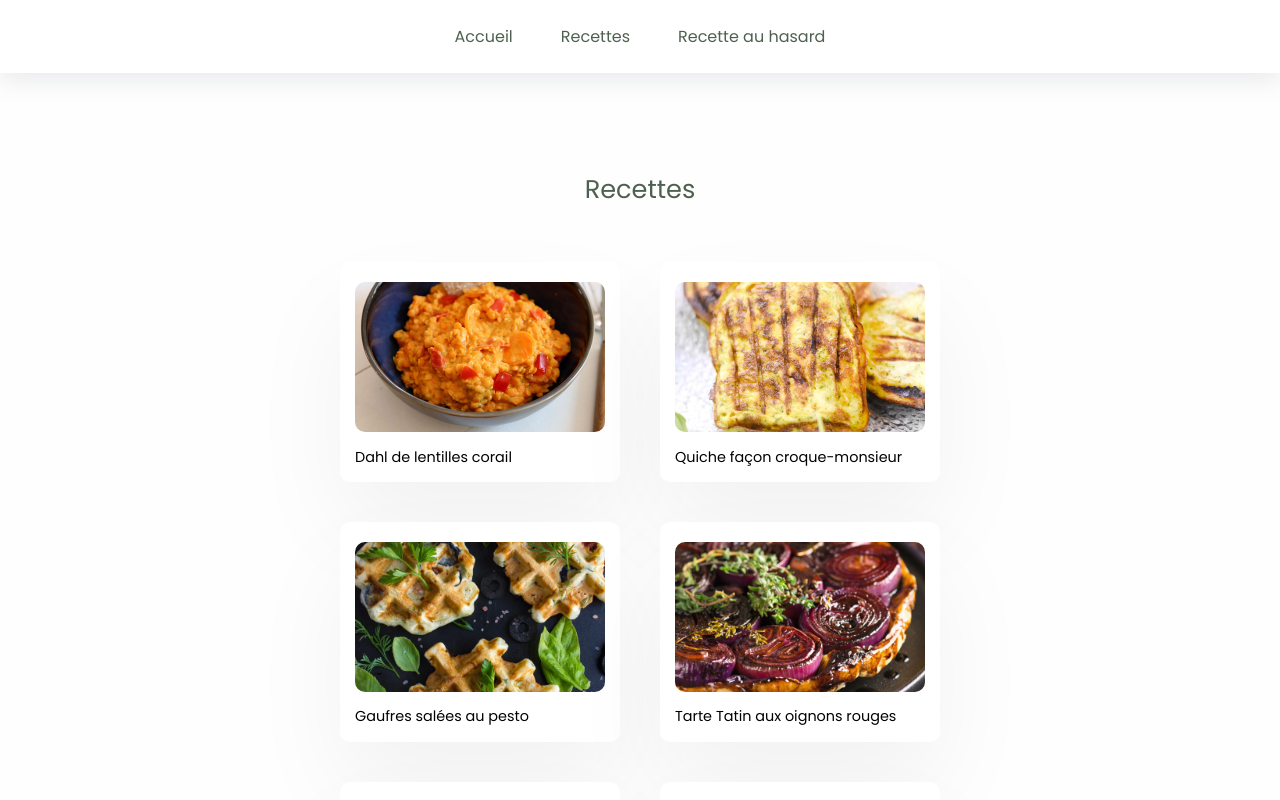
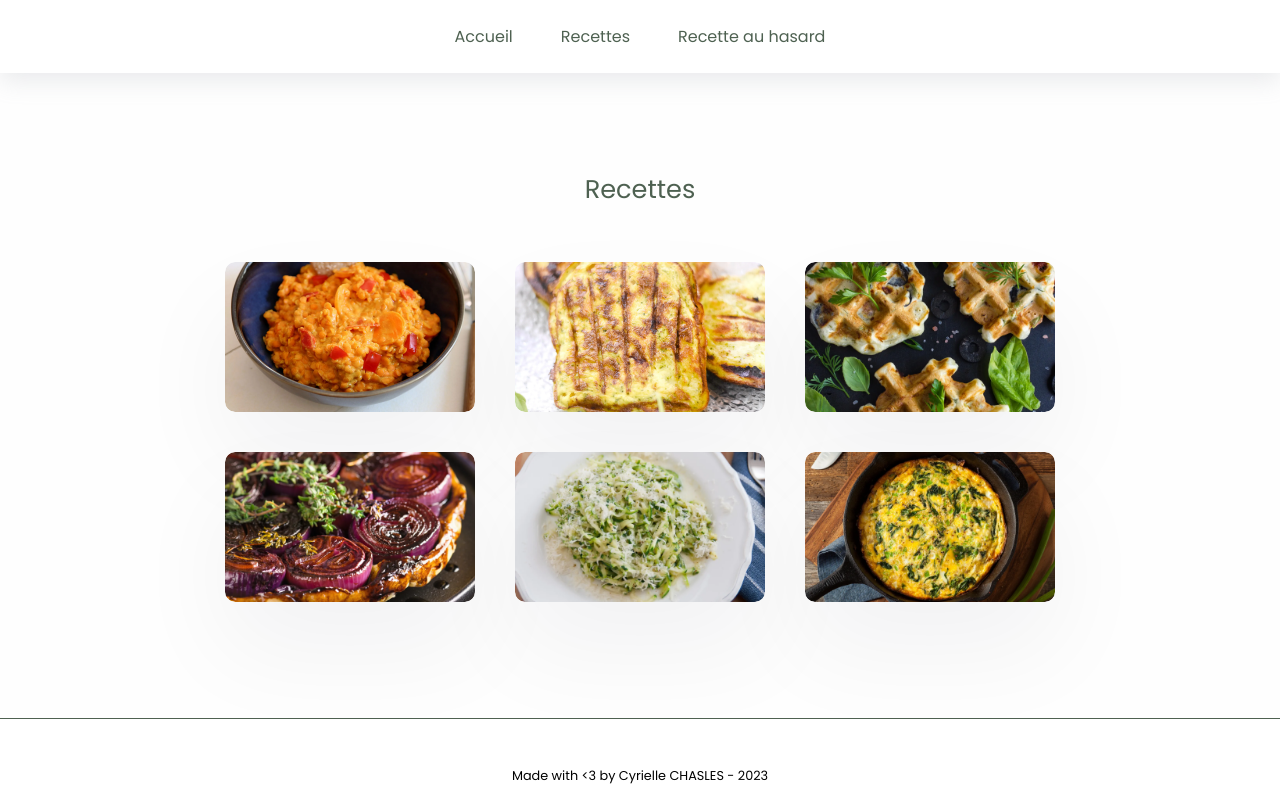
Before and after one commit to krauzeure/veggiefest, a Next.js app: page /recipes in a window 1280 px wide. Shown: the top 800 px of the page. Built offline with nearby package versions, Linux system fonts and the light colour scheme.

Commit message:
Adding recipe info on card and styling the card in the listing

```diff
--- a/components/Recipe/Recipe.module.css
+++ b/components/Recipe/Recipe.module.css
@@ -3,19 +3,24 @@
     background-color: #fff;
     border-radius: 10px;
     box-shadow: rgba(17, 12, 46, 0.05) 0px 48px 100px 0px;
-    width: 280px;
+    width: 250px;
+    height: 150px;
     display: flex;
     flex-direction: column;
-    align-items: center;
-    justify-content: center;
-    padding: 20px 20px 0 20px;
     margin: 20px;
     transition: transform 200ms ease-in-out;
+    font-size: 0.9em;
+    overflow: hidden;
+    cursor: pointer;
 }
 
 .container:hover {
     transform: scale(1.1);
     transition: transform 200ms ease-in-out;
+}
+
+.container:hover .info {
+    transform: translateY(-120%);
 }
 
 .container img {
@@ -24,9 +29,21 @@
 }
 
 .container p {
-    font-size: 0.9em;
-    width: 250px;
     white-space: nowrap;
     overflow: hidden;
     text-overflow: ellipsis;
 }
+
+.info {
+    height: 75px;
+    width: 210px;
+    background-color: #fff;
+    opacity: 0.85;
+    border-radius: 10px;
+    padding: 0 10px;
+    margin: auto;
+}
+
+.difficulty {
+    margin: -10px 0 10px 0;
+}
--- a/components/Recipe/Recipe.tsx
+++ b/components/Recipe/Recipe.tsx
@@ -1,15 +1,27 @@
 import React from 'react';
 import styles from './Recipe.module.css';
 import Image, { StaticImageData } from 'next/image';
+import broccoli from '../../assets/broccoli.png'
+import broccoliFilled from '../../assets/broccoli_filled.png'
 
 export default function Recipe(props: {
   name: string;
   image: StaticImageData;
+  difficulty: number;
+  time: number;
 }) {
+
+    const totalDifficultyRating = 3;
+    const difficultyArr = Array.from(Array(3))
+    difficultyArr.fill(broccoliFilled, 0, props.difficulty).fill(broccoli, props.difficulty, totalDifficultyRating)
+    console.log(difficultyArr)
   return (
     <li className={styles.container}>
       <Image src={props.image} alt={props.name} width={250} height={150} />
+      <div className={styles.info}>
       <p>{props.name}</p>
+        <div className={styles.difficulty}>Difficulté : {difficultyArr.map(item => (<Image src={item} alt="Difficulté" width={15} height={15} />))}</div>
+      </div>
     </li>
   );
 }
--- a/pages/recipes/index.tsx
+++ b/pages/recipes/index.tsx
@@ -10,7 +10,7 @@ export default function Recipes({ recipes }: { recipes: [] }) {
       <h1 className={styles.title}>Recettes</h1>
       <ul>
         {recipes.map((item: recipe, index: number) => (
-          <Recipe key={index} name={item.name} image={item.image} />
+          <Recipe key={index} name={item.name} image={item.image} difficulty={item.difficulty} time={item.time} />
         ))}
       </ul>
     </main>
```
Also changed, not shown: assets/broccoli.png (added), assets/broccoli_filled.png (added).
